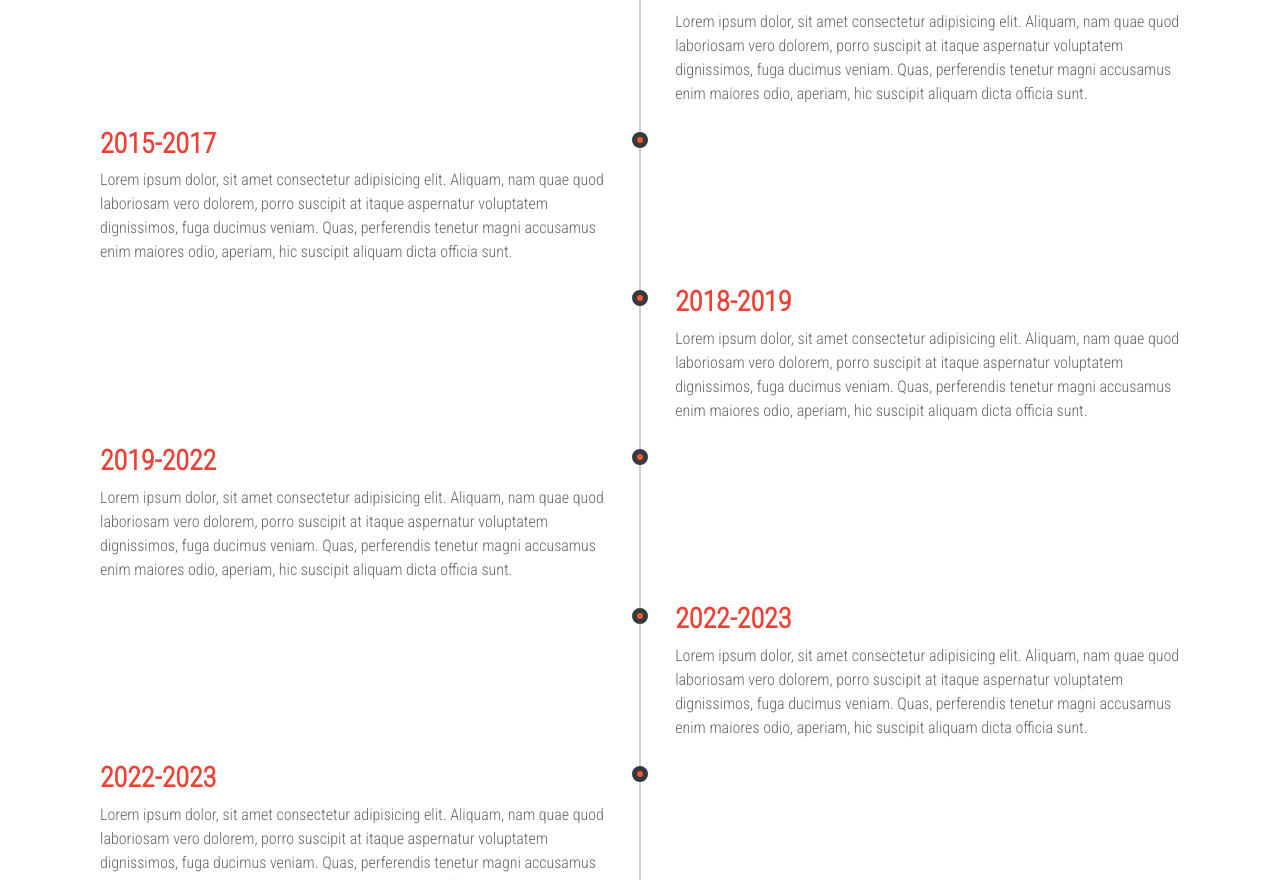
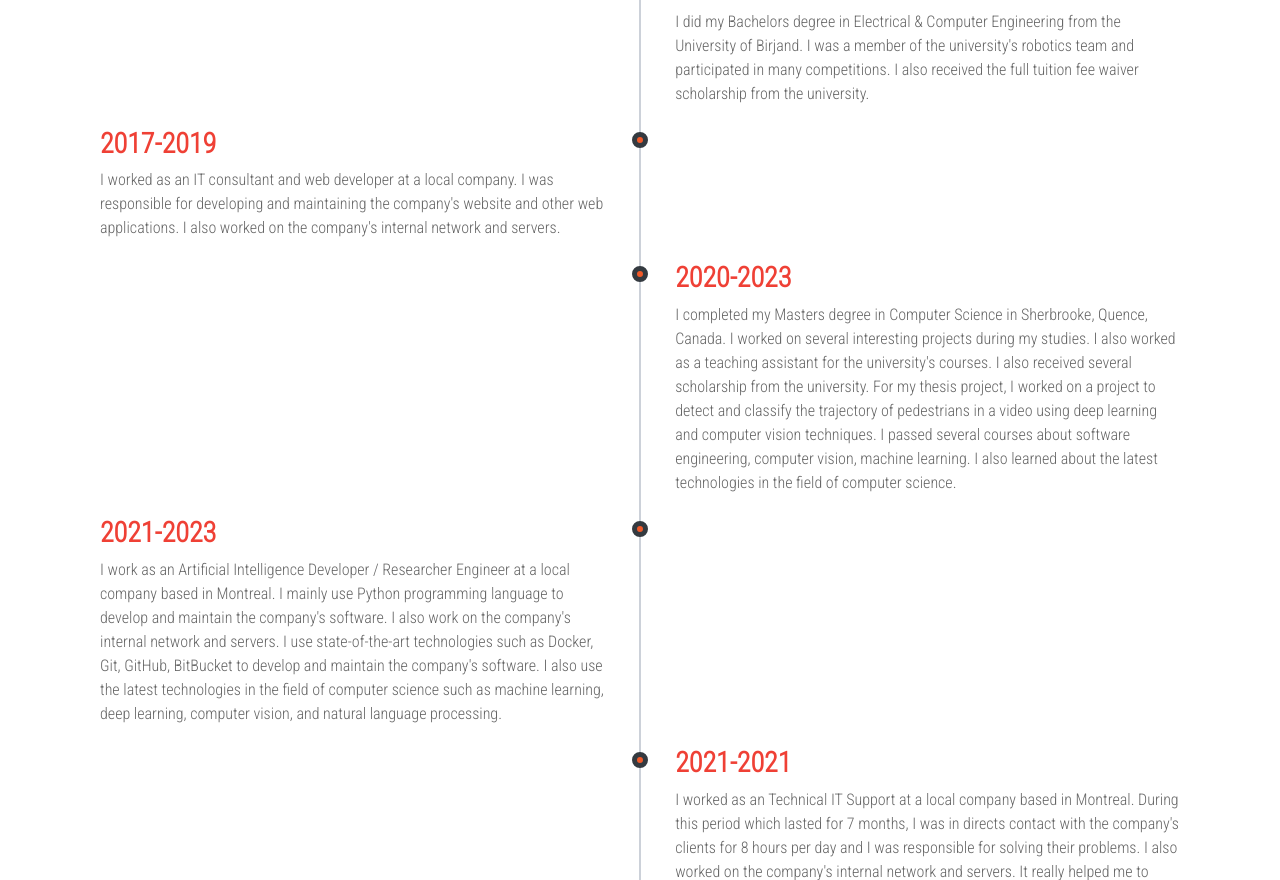
Before and after one commit to mohammad-nirou/portfolio-project, a React (Create React App) app: page / in a window 1280 px wide. Shown: the part 1920-2800 px from the top of the page. Built offline with nearby package versions, Linux system fonts and the light colour scheme.

Commit message:
experience added my info

```diff
--- a/src/components/Experience.js
+++ b/src/components/Experience.js
@@ -10,13 +10,9 @@ const Experience = () => {
         <div className="timeline-block timeline-block-right">
           <div className="marker"></div>
           <div className="timeline-content">
-            <h3>2014-2015</h3>
+            <h3>2013-2018</h3>
             <p>
-              Lorem ipsum dolor, sit amet consectetur adipisicing elit. Aliquam,
-              nam quae quod laboriosam vero dolorem, porro suscipit at itaque
-              aspernatur voluptatem dignissimos, fuga ducimus veniam. Quas,
-              perferendis tenetur magni accusamus enim maiores odio, aperiam,
-              hic suscipit aliquam dicta officia sunt.
+              I did my Bachelors degree in Electrical & Computer Engineering from the University of Birjand. I was a member of the university's robotics team and participated in many competitions. I also received the full tuition fee waiver scholarship from the university.
               </p>
           </div>
         </div>
@@ -24,13 +20,9 @@ const Experience = () => {
         <div className="timeline-block timeline-block-left">
           <div className="marker"></div>
           <div className="timeline-content">
-            <h3>2015-2017</h3>
+            <h3>2017-2019</h3>
             <p>
-              Lorem ipsum dolor, sit amet consectetur adipisicing elit. Aliquam,
-              nam quae quod laboriosam vero dolorem, porro suscipit at itaque
-              aspernatur voluptatem dignissimos, fuga ducimus veniam. Quas,
-              perferendis tenetur magni accusamus enim maiores odio, aperiam,
-              hic suscipit aliquam dicta officia sunt.
+              I worked as an IT consultant and web developer at a local company. I was responsible for developing and maintaining the company's website and other web applications. I also worked on the company's internal network and servers.
             </p>
           </div>
         </div>
@@ -38,26 +30,18 @@ const Experience = () => {
         <div className="timeline-block timeline-block-right">
           <div className="marker"></div>
           <div className="timeline-content">
-            <h3>2018-2019</h3>
+            <h3>2020-2023</h3>
             <p>
-              Lorem ipsum dolor, sit amet consectetur adipisicing elit. Aliquam,
-              nam quae quod laboriosam vero dolorem, porro suscipit at itaque
-              aspernatur voluptatem dignissimos, fuga ducimus veniam. Quas,
-              perferendis tenetur magni accusamus enim maiores odio, aperiam,
-              hic suscipit aliquam dicta officia sunt.
+              I completed my Masters degree in Computer Science in Sherbrooke, Quence, Canada. I worked on several interesting projects during my studies. I also worked as a teaching assistant for the university's courses. I also received several scholarship from the university. For my thesis project, I worked on a project to detect and classify the trajectory of pedestrians in a video using deep learning and computer vision techniques. I passed several courses about software engineering, computer vision, machine learning. I also learned about the latest technologies in the field of computer science.
             </p>
           </div>
         </div>
         {/* - */}<div className="timeline-block timeline-block-left">
           <div className="marker"></div>
           <div className="timeline-content">
-            <h3>2019-2022</h3>
+            <h3>2021-2023</h3>
             <p>
-              Lorem ipsum dolor, sit amet consectetur adipisicing elit. Aliquam,
-              nam quae quod laboriosam vero dolorem, porro suscipit at itaque
-              aspernatur voluptatem dignissimos, fuga ducimus veniam. Quas,
-              perferendis tenetur magni accusamus enim maiores odio, aperiam,
-              hic suscipit aliquam dicta officia sunt.
+              I work as an Artificial Intelligence Developer / Researcher Engineer at a local company based in Montreal. I mainly use Python programming language to develop and maintain the company's software. I also work on the company's internal network and servers. I use state-of-the-art technologies such as Docker, Git, GitHub, BitBucket to develop and maintain the company's software. I also use the latest technologies in the field of computer science such as machine learning, deep learning, computer vision, and natural language processing.
             </p>
           </div>
         </div>
@@ -65,13 +49,9 @@ const Experience = () => {
         <div className="timeline-block timeline-block-right">
           <div className="marker"></div>
           <div className="timeline-content">
-            <h3>2022-2023</h3>
+            <h3>2021-2021</h3>
             <p>
-              Lorem ipsum dolor, sit amet consectetur adipisicing elit. Aliquam,
-              nam quae quod laboriosam vero dolorem, porro suscipit at itaque
-              aspernatur voluptatem dignissimos, fuga ducimus veniam. Quas,
-              perferendis tenetur magni accusamus enim maiores odio, aperiam,
-              hic suscipit aliquam dicta officia sunt.
+              I worked as an Technical IT Support at a local company based in Montreal. During this period which lasted for 7 months, I was in directs contact with the company's clients for 8 hours per day and I was responsible for solving their problems. I also worked on the company's internal network and servers. It really helped me to improve my communication skills and my problem-solving skills. Also it gave me the confidence to work with clients with different backgrounds and cultures and English accents which helped me to improve my English skills as well. I also learned about the latest technologies in the field of computer science. I had access to lots of free resources which I used to improve my skills in the field of computer science in my free time after the working hours.
             </p>
           </div>
         </div>
@@ -79,13 +59,9 @@ const Experience = () => {
         <div className="timeline-block timeline-block-left">
           <div className="marker"></div>
           <div className="timeline-content">
-            <h3>2022-2023</h3>
+          <h3>2020-2023</h3>
           <p>
-              Lorem ipsum dolor, sit amet consectetur adipisicing elit. Aliquam,
-              nam quae quod laboriosam vero dolorem, porro suscipit at itaque
-              aspernatur voluptatem dignissimos, fuga ducimus veniam. Quas,
-              perferendis tenetur magni accusamus enim maiores odio, aperiam,
-              hic suscipit aliquam dicta officia sunt.
+            I completed my Masters degree in Computer Science in Sherbrooke, Quence, Canada. I worked on several interesting projects during my studies. I also worked as a teaching assistant for the university's courses. I also received several scholarship from the university. For my thesis project, I worked on a project to detect and classify the trajectory of pedestrians in a video using deep learning and computer vision techniques. I passed several courses about software engineering, computer vision, machine learning. I also learned about the latest technologies in the field of computer science.
           </p>
           </div>
         </div>
```
Lines whose indentation alone changed are shown as unchanged.
